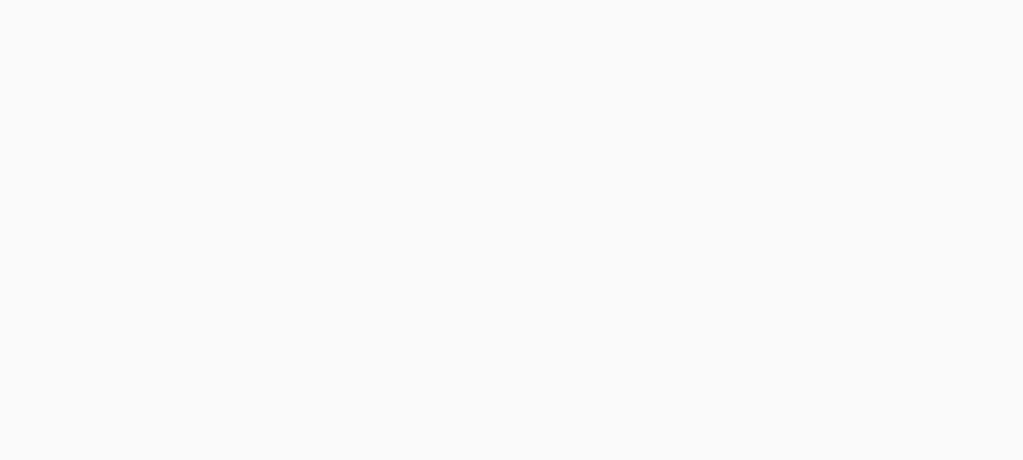
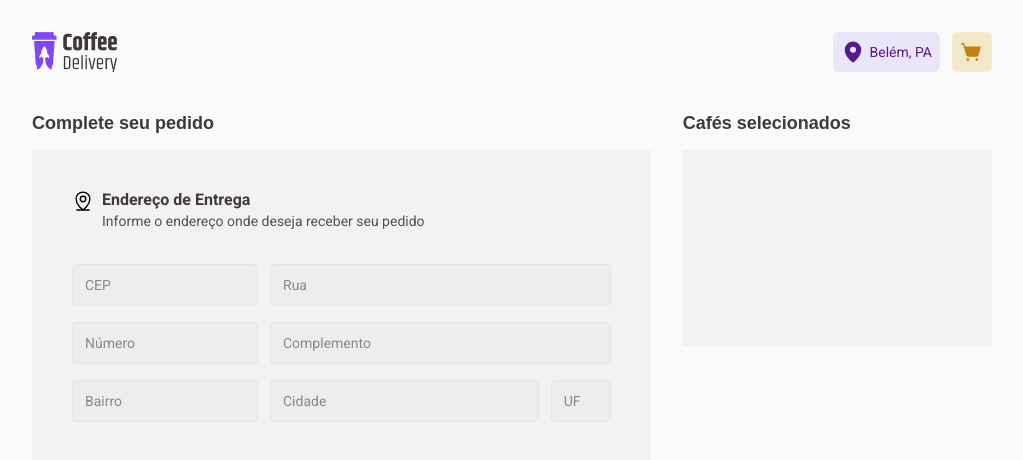
Before and after one commit to YanCardoso/coffee-y, a React (Vite) app: page /checkout in a window 1280 px wide. Before the commit this address had no page. Shown: the top 460 px of the page, without its empty margins (128-1151 px from the left). Built offline with nearby package versions, Linux system fonts and the light colour scheme.

Commit message:
BaseInput

```diff
--- /dev/null
+++ b/src/pages/Checkout/index.tsx
@@ -0,0 +1,52 @@
+import { MapPinLine } from 'phosphor-react'
+import {
+	BoxCart,
+	BoxForm,
+	CheckoutCart,
+	CheckoutContainer,
+	CityInput,
+	ComplementInput,
+	CompleteOrderForm,
+	FormBody,
+	FormHeader,
+	HeaderTextBox,
+	NeighborhoodInput,
+	NumberInput,
+	PostalCodeInput,
+	StateInput,
+	StreetInput
+} from './styles'
+
+export function Checkout() {
+	return (
+		<form action=''>
+			<CheckoutContainer>
+				<BoxForm>
+					<h2>Complete seu pedido</h2>
+					<CompleteOrderForm>
+						<FormHeader>
+							<MapPinLine size={22} />
+							<HeaderTextBox>
+								<h3>Endereço de Entrega</h3>
+								<span>Informe o endereço onde deseja receber seu pedido</span>
+							</HeaderTextBox>
+						</FormHeader>
+						<FormBody>
+							<PostalCodeInput placeholder='CEP' />
+							<StreetInput placeholder='Rua' />
+							<NumberInput placeholder='Número' />
+							<ComplementInput placeholder='Complemento' />
+							<NeighborhoodInput placeholder='Bairro' />
+							<CityInput placeholder='Cidade' />
+							<StateInput placeholder='UF' />
+						</FormBody>
+					</CompleteOrderForm>
+				</BoxForm>
+				<BoxCart>
+					<h2>Cafés selecionados</h2>
+					<CheckoutCart></CheckoutCart>
+				</BoxCart>
+			</CheckoutContainer>
+		</form>
+	)
+}
--- /dev/null
+++ b/src/pages/Checkout/styles.ts
@@ -0,0 +1,120 @@
+import styled from 'styled-components'
+
+export const CheckoutContainer = styled.div`
+	display: flex;
+	gap: 2rem;
+	position: relative;
+	margin-top: 2.5rem;
+`
+const BoxBase = styled.div`
+	display: flex;
+	flex-direction: column;
+
+	& > h2 {
+		font-family: 'Baloo 2 ', sans-serif;
+		font-weight: 700;
+		line-height: 130%;
+		font-size: 1.125rem;
+		margin-bottom: 0.938rem;
+
+		color: ${(props) => props.theme['base-subtitle']};
+	}
+`
+
+export const BoxForm = styled(BoxBase)`
+	display: flex;
+	flex-direction: column;
+	flex: 1;
+	max-width: 40.625rem;
+`
+export const BoxCart = styled(BoxBase)`
+	display: flex;
+	flex-direction: column;
+	flex: 0.5;
+	max-width: 28rem;
+`
+
+export const CompleteOrderForm = styled.div`
+	display: flex;
+	background: ${(props) => props.theme['base-card']};
+	flex-direction: column;
+	flex: 1;
+	max-width: inherit;
+	padding: 2.5rem;
+`
+export const CheckoutCart = styled.div`
+	display: flex;
+	background: ${(props) => props.theme['base-card']};
+	flex-direction: column;
+	flex: 0.5;
+	max-width: inherit;
+	padding: 2.5rem;
+`
+export const FormHeader = styled.div`
+	display: flex;
+	position: relative;
+	margin-bottom: 2rem;
+	gap: 0.5rem;
+`
+export const HeaderTextBox = styled.div`
+	font-family: 'Roboto', sans-serif;
+	line-height: 130%;
+	font-weight: 400;
+
+	& > h3 {
+		font-size: 1rem;
+		color: ${(props) => props.theme['base-subtitle']};
+	}
+
+	& > span {
+		font-size: 0.875rem;
+		color: ${(props) => props.theme['base-text']};
+	}
+`
+
+export const FormBody = styled.div`
+	display: flex;
+	flex-wrap: wrap;
+	column-gap: 0.75rem;
+	row-gap: 1rem;
+`
+
+const BaseInput = styled.input`
+	display: flex;
+	background: ${(props) => props.theme['base-input']};
+	height: 2.625rem;
+	border: 1px solid ${(props) => props.theme['base-button']};
+	border-radius: 4px;
+	padding: 0.75rem;
+
+	color: ${(props) => props.theme['base-text']};
+	font-family: 'Roboto', sans-serif;
+	font-size: 0.875rem;
+	line-height: 130%;
+
+	&::placeholder {
+		color: ${(props) => props.theme['base-label']};
+	}
+`
+
+export const PostalCodeInput = styled(BaseInput)`
+	max-width: 12.5rem;
+`
+export const StreetInput = styled(BaseInput)`
+	flex: 1;
+`
+export const NumberInput = styled(BaseInput)`
+	max-width: 12.5rem;
+`
+export const ComplementInput = styled(BaseInput)`
+	flex: 1;
+`
+export const NeighborhoodInput = styled(BaseInput)`
+	max-width: 12.5rem;
+`
+export const CityInput = styled(BaseInput)`
+	flex: 1;
+`
+export const StateInput = styled(BaseInput)`
+	max-width: 3.75rem;
+`
--- a/src/routes/Router.tsx
+++ b/src/routes/Router.tsx
@@ -1,5 +1,6 @@
 import { Route, Routes } from 'react-router-dom'
 import { DefaultLayout } from '../layouts/defaultLayout'
+import { Checkout } from '../pages/Checkout'
 import { Home } from '../pages/home'
 
 export function Router() {
@@ -13,6 +14,10 @@
 					path='/'
 					element={<Home />}
 				/>
+				<Route
+					path='/checkout'
+					element={<Checkout />}
+				/>
 			</Route>
 		</Routes>
 	)
```
